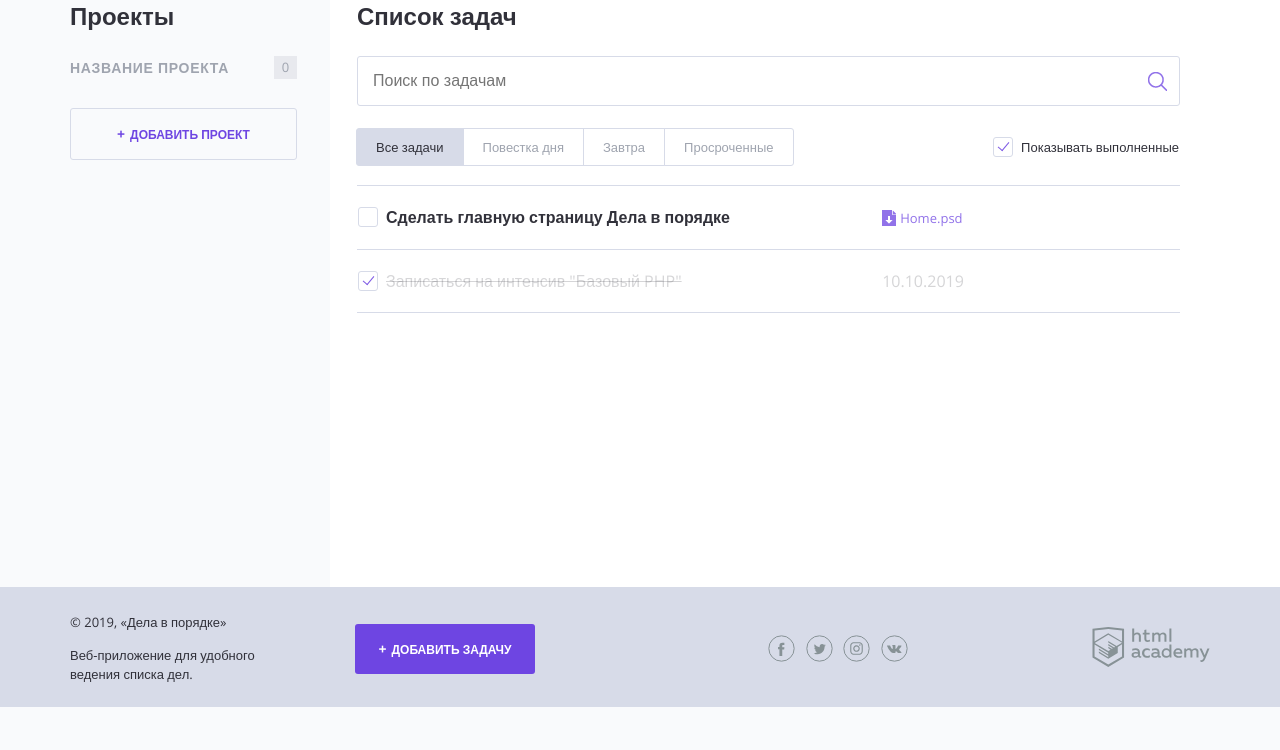
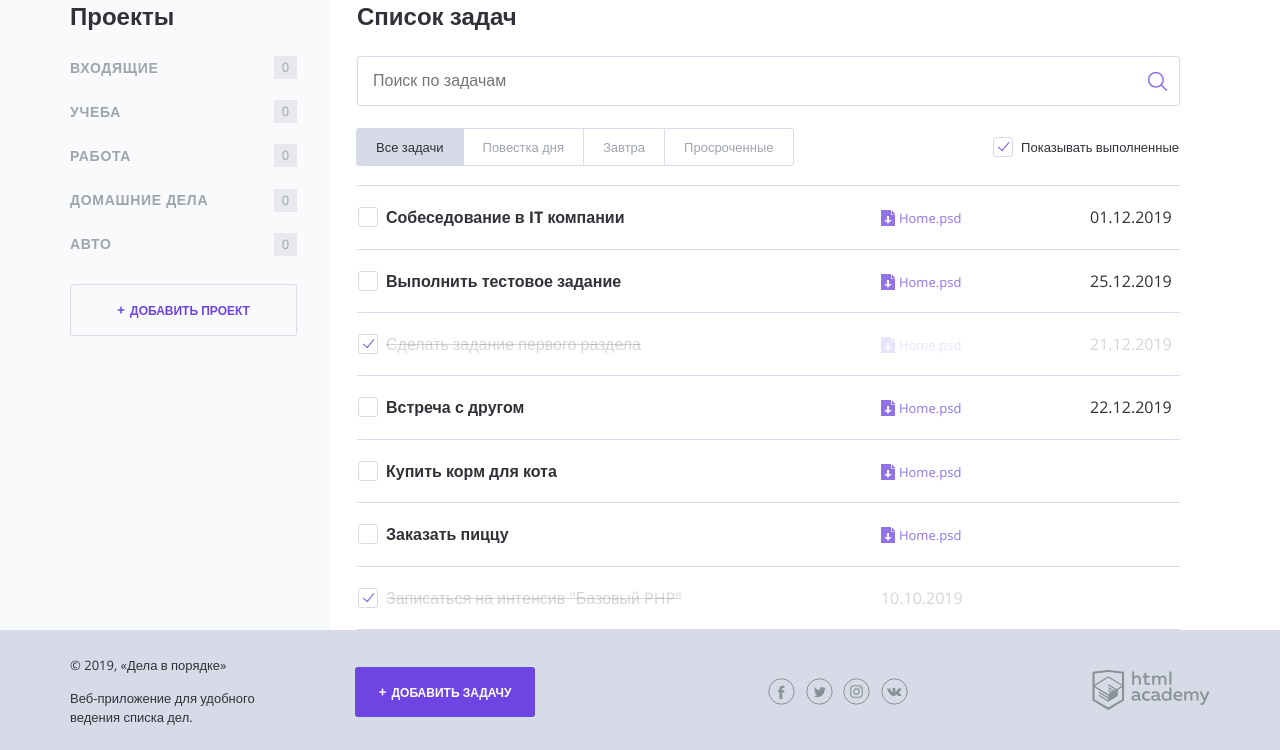
Before and after one commit to zarram89/php1-doingsdone, a PHP site: page / in a window 1280 px wide. Shown: the part 93-843 px from the top of the page. Before the commit the page ends 800 px from the top, so only its background shows below. Run offline with PHP 8.4, Linux system fonts and the light colour scheme.

Commit message:
Итерация по массивам

```diff
--- a/index.php
+++ b/index.php
@@ -1,6 +1,47 @@
 <?php
 // показывать или нет выполненные задачи
 $show_complete_tasks = rand(0, 1);
+
+$projects = ['Входящие', 'Учеба', 'Работа', 'Домашние дела','Авто',];
+
+$tasks = [
+    [
+    'title' => 'Собеседование в IT компании',
+    'date' =>  '01.12.2019',
+    'project' => 'Работа',
+    'status' => false,
+    ],
+    [
+    'title' => 'Выполнить тестовое задание',
+    'date' => '25.12.2019',
+    'project' => 'Работа',
+    'status' => false,
+    ],
+    [
+    'title' => 'Сделать задание первого раздела',
+    'date' => '21.12.2019',
+    'project' => 'Учеба',
+    'status' => true,
+    ],
+    [
+    'title' => 'Встреча с другом',
+    'date' => '22.12.2019',
+    'project' => 'Входящие',
+    'status' => false,
+    ],
+    [
+    'title' => 'Купить корм для кота',
+    'date' => null,
+    'project' => 'Домашние дела',
+    'status' => false,
+    ],
+    [
+    'title' => 'Заказать пиццу',
+    'date' => null,
+    'project' => 'Домашние дела',
+    'status' => false,
+    ],
+];
 ?>
 <!DOCTYPE html>
 <html lang="ru">
@@ -42,10 +83,12 @@ $show_complete_tasks = rand(0, 1);
 
                 <nav class="main-navigation">
                     <ul class="main-navigation__list">
+                        <?php foreach($projects as $project): ?>
                         <li class="main-navigation__list-item">
-                            <a class="main-navigation__list-item-link" href="#">Название проекта</a>
+                            <a class="main-navigation__list-item-link" href="#"><?= $project; ?></a>
                             <span class="main-navigation__list-item-count">0</span>
                         </li>
+                        <?php endforeach; ?>
                     </ul>
                 </nav>
 
@@ -78,11 +121,15 @@ $show_complete_tasks = rand(0, 1);
                 </div>
 
                 <table class="tasks">
-                    <tr class="tasks__item task">
+                    <?php foreach($tasks as $task): ?>
+                    <?php if (isset($task['status'])): ?>
+                        <?php if ($show_complete_tasks === 0 && $task['status']): continue ?><?php endif; ?>
+                            <tr class="tasks__item task <?php if ($task['status']): ?>task--completed<?php endif ?>">
+                    <?php endif; ?>
                                 <td class="task__select">
                                     <label class="checkbox task__checkbox">
-                                <input class="checkbox__input visually-hidden task__checkbox" type="checkbox" value="1">
-                                <span class="checkbox__text">Сделать главную страницу Дела в порядке</span>
+                                        <input class="checkbox__input visually-hidden task__checkbox" type="checkbox" value="1" <?php if($task['status']): ?>checked<?php endif; ?>>
+                                        <span class="checkbox__text"><?php if (isset($task['title'])): print($task['title']) ?><?php endif; ?></span>
                                     </label>
                                 </td>
 
@@ -90,8 +137,9 @@ $show_complete_tasks = rand(0, 1);
                                     <a class="download-link" href="#">Home.psd</a>
                                 </td>
 
-                        <td class="task__date"></td>
+                                <td class="task__date"><?php if (isset($task['date'])): print($task['date']) ?><?php endif; ?></td>
                             </tr>
+                    <?php endforeach; ?>
                     <!--показывать следующий тег <tr/>, если переменная $show_complete_tasks равна единице-->
                     <?php if ($show_complete_tasks == 1) : ?>
                     <tr class="tasks__item task task--completed">
```
Lines whose indentation alone changed are shown as unchanged.
